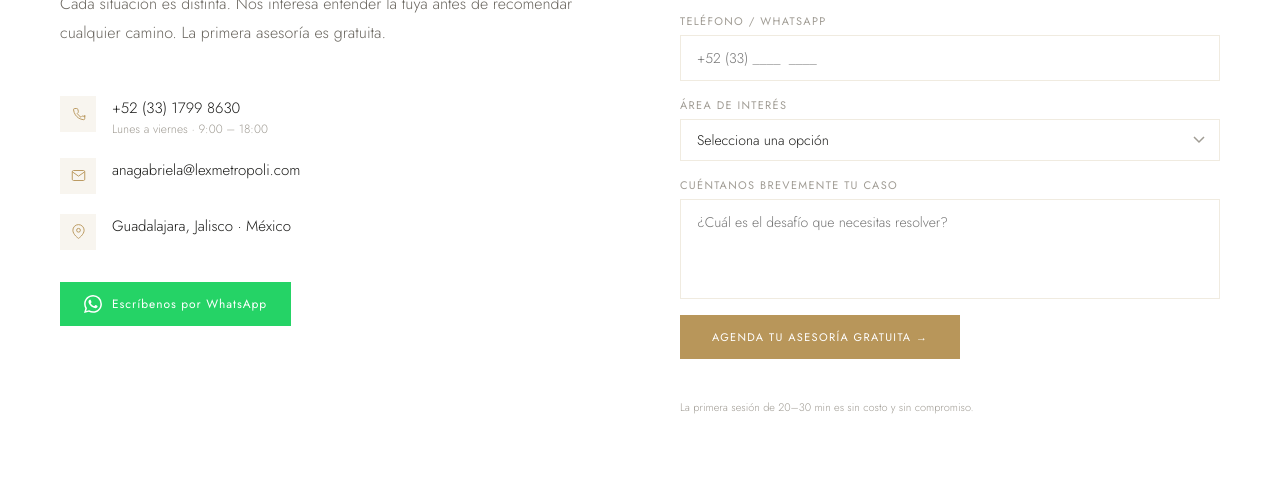
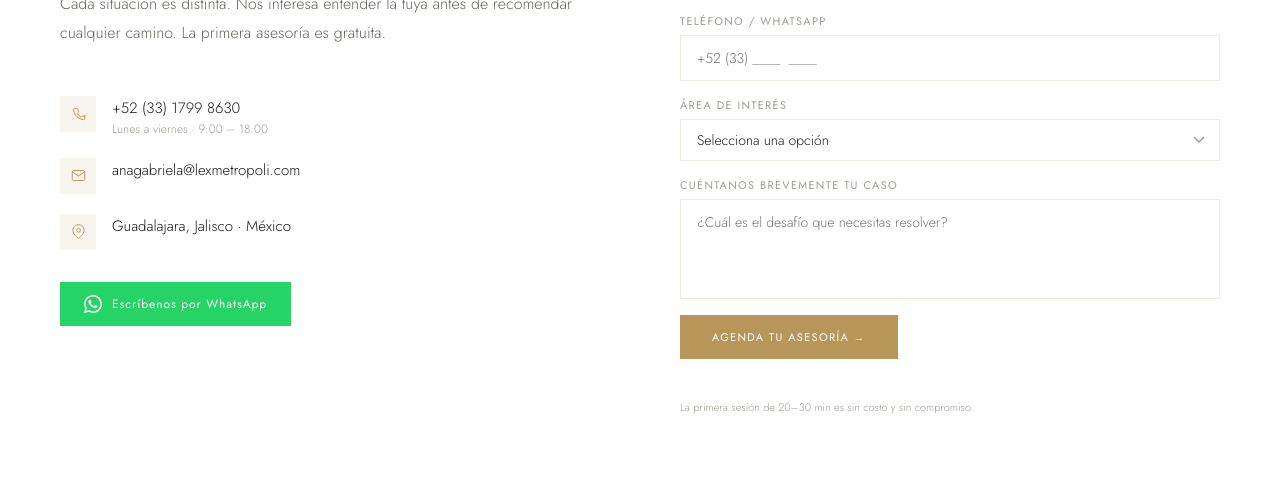
Before and after one commit to alexahinojosa26/LexMetropoli, a website: page contacto.html in a window 1280 px wide. Shown: the part 315-800 px from the top of the page. Drawn offline with nearby package versions, Linux system fonts and the light colour scheme.

Commit message:
Add files via upload

```diff
--- a/contacto.html
+++ b/contacto.html
@@ -103,7 +103,7 @@
         <label>Cuéntanos brevemente tu caso</label>
         <textarea name="mensaje" placeholder="¿Cuál es el desafío que necesitas resolver?" required></textarea>
       </div>
-      <button type="submit" class="btn-gold" style="width:fit-content;border:none;cursor:pointer;">Agenda tu asesoría gratuita →</button>
+      <button type="submit" class="btn-gold" style="width:fit-content;border:none;cursor:pointer;">Agenda tu asesoría →</button>
       <p id="formStatus" style="font-size:12px;margin-top:4px;"></p>
       <p style="font-size:11px;color:var(--light);margin-top:4px;">La primera sesión de 20–30 min es sin costo y sin compromiso.</p>
     </form>
```
